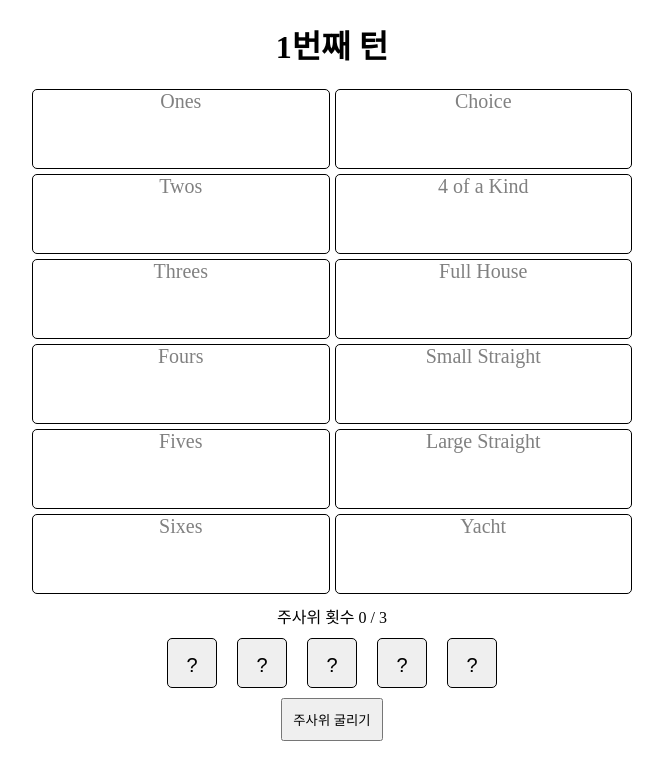
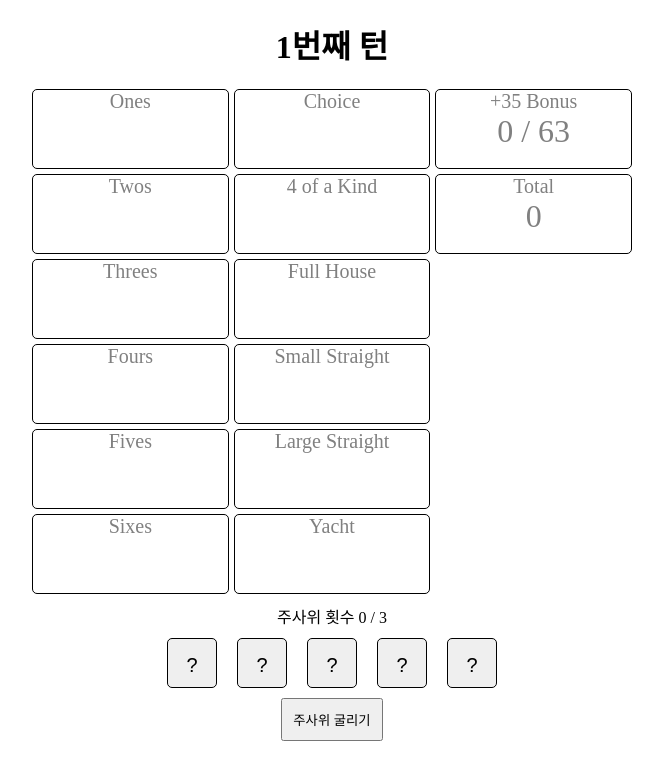
Before and after one commit to wwhagww/DiceGame, a React app: page / in a window 1280 px wide. Shown: the top 780 px of the page, without its empty margins (308-971 px from the left). Built offline with nearby package versions, Linux system fonts and the light colour scheme.

Commit message:
bonus, total 셀 구현

```diff
--- a/src/App.js
+++ b/src/App.js
@@ -46,9 +46,27 @@ function ScoreCell(props) {
   return (
     <div className={className} onClick={props.fill}>
       <div className="name">{props.name}</div>
-      <div className="score">{props.score}</div>
+      <div className="score">{props.score}{props.children}</div>
     </div>
   );
+}
+
+function BonusCell(props) {
+  const subTotal = sum(props.scores);
+  return (<ScoreCell
+    name="+35 Bonus"
+    score={subTotal}
+    filled={subTotal >= 63}
+  > / 63</ScoreCell>);
+}
+
+function TotalCell(props) {
+  const total = sum(props.scores);
+  return (<ScoreCell
+    name="Total"
+    score={total}
+    filled={!props.scores.includes(null)}
+  />);
 }
 
 class ScoreSection extends React.Component {
@@ -70,6 +88,8 @@ class ScoreSection extends React.Component {
           />
         );
       })}
+      <BonusCell scores={this.props.scores.slice(0,6)}/>
+      <TotalCell scores={this.props.scores}/>
     </div>
   }
 }
@@ -221,21 +241,27 @@ function App() {
   );
 }
 
+// 계산 함수
 function randInt(min, max) {
   return Math.floor(min + Math.random() * (max-min+1));
 }
+
 function range(n) {
   return [...Array(n)].map((_,i) => i);
 }
+
 function sum(arr) {
-  return arr.reduce((acc, cur) => acc+cur, 0);
+  return arr.reduce((acc, cur) => cur !== null ? acc + cur : acc, 0);
 }
+
 function countNums(arr, maxNum) {
   const counts = Array(maxNum+1).fill(0);
   arr.forEach(n=>{counts[n] += 1});
   return counts
 }
+
 function max(arr) {
   return arr.reduce((prevMax, cur) => cur > prevMax ? cur : prevMax, -Infinity);
 }
+
 export default App;
```
